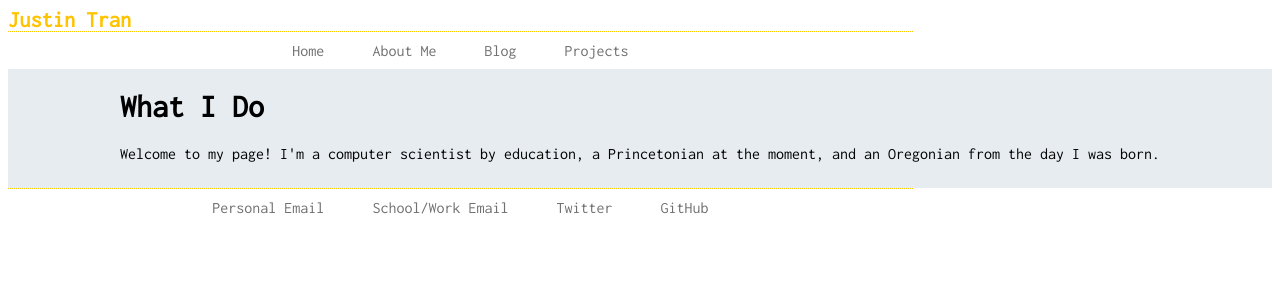
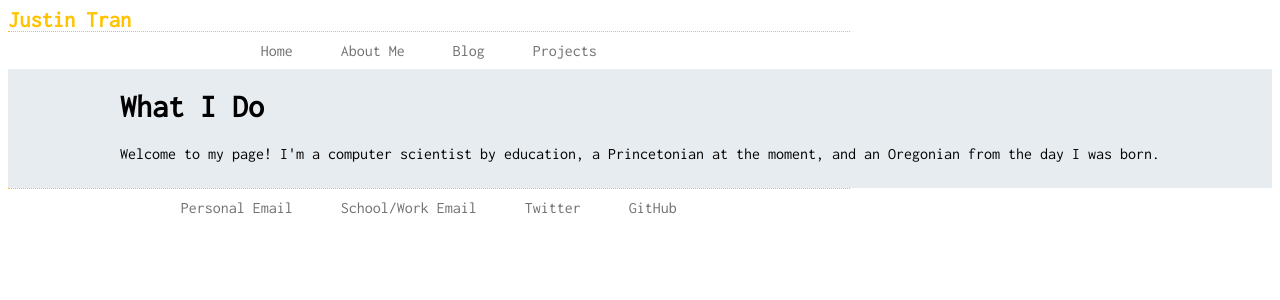
Before and after one commit to justintranjt/justintranjt.github.io, a Jekyll site: the page built from index.html, in a window 1280 px wide. Shown: the top 300 px of the page. Built offline with Jekyll 4.4.1, drawn with Linux system fonts in a browser that asks for light colours.

Commit message:
Update mainstyle.css

```diff
--- a/css/mainstyle.css
+++ b/css/mainstyle.css
@@ -1,10 +1,4 @@
 <style>
-html {
-    width: 65%;
-    text-align: center;
-	margin: auto;
-}
-
 @font-face {
     font-family: 'Inconsolata';
 }
@@ -55,7 +49,7 @@
 .contactnav {
     padding: 10px;
     border-top: 1px dotted #ffc300;
-    max-width: 70%;
+    max-width: 65%;
 }
 
 .contactnav li {
```
